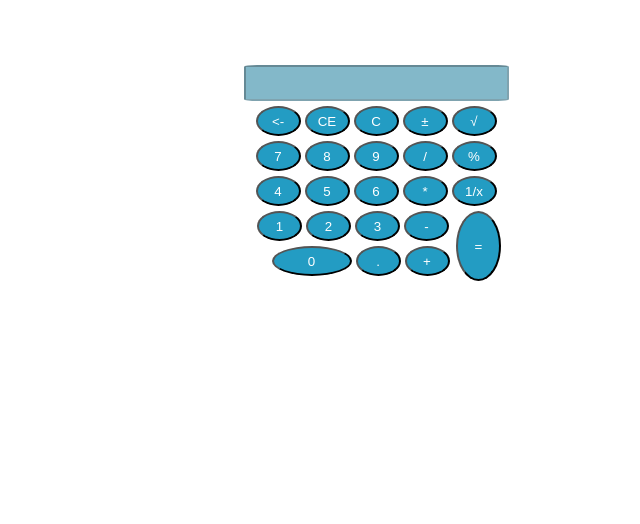
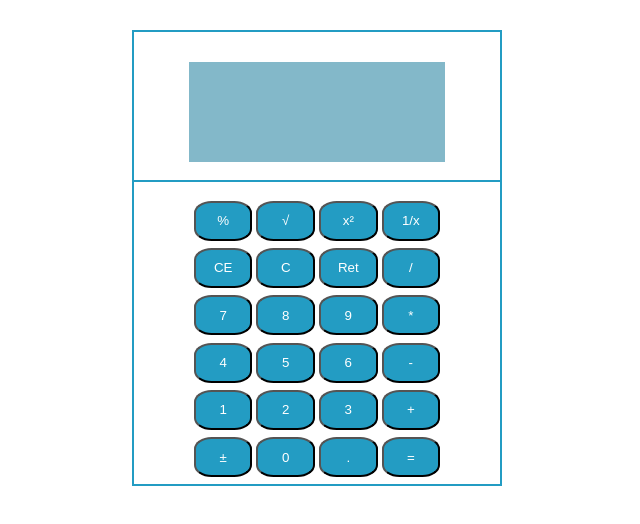
Before and after one commit to CarolPinilla/Calculadora, a plain HTML site: page index.html in a window 1280 px wide. Shown: the whole page, without its empty margins (264-904 px from the left). Drawn offline with Linux system fonts and the light colour scheme.

Commit message:
cambios de estilo finalizado y funcionamiento de mostrar en pantalla

```diff
--- a/css/style.css
+++ b/css/style.css
@@ -1,45 +1,64 @@
 body {
     margin: 30px;
+    width: auto;
+    height: auto;
+    font: bold;
 }
+header{
+    width: 100%;
+    border-bottom: 2px solid  #239CC3;
+}
+
+header div input{
+    width: 100%;
+}
+
+article{
+    width:100%;
+    margin-top:5%;
+
+}
+
 .Container{
     padding-top: 30px;
-    width: 100%;
+    margin-left: 30%;
+    width: 30%;
     text-align: center;
+    border: 2px solid  #239CC3;
+    height: 100%;
+}
+
+#res{
+    margin-bottom: 5%;
 }
 
 #res input{
-    height: 30px;
-    margin: 5px;
-    border-radius: 5%;
+    width: 70%;
+    height: 50px;
+    margin: 0px;
+    padding: 0%;
+    border:0px;
     background-color: #83B8C9;
     text-align: right;
+    font: x-large bold;
+    color: white;
+
 }
 
 #botones button{
-    margin-bottom: 5px;
-     width: 45px;
-     height: 30px;
-     border-radius: 100%;
+     margin-bottom: 2%;
+     width: 16%;
+     height: 40px;
+     border-radius: 30%;
      background-color: #239CC3;
      color: white;
 }
 
-#igual {
-    height: 70px !important;
-    position: absolute;
-    margin-top: -70px;
-    margin-left: 80px;
-}
-
-.cl, .ql{
-    margin-left:-46px;
-}
-
-#cero{
-    width: 80px !important;
-    margin-left: 15px;
-}
 
 #botones button:hover{
     background-color: #83B8C9;
 }
+
+.pl{
+    width: 100%;
+}
--- a/index.html
+++ b/index.html
@@ -12,64 +12,74 @@
 
 <body>
         <div class="Container">
+                <header>
                         <div id="res">
-            <input type="text" disabled id="mostrar" size="30"><br>
+                                <input type="text" disabled id="mostrarA">
+                                <input type="text" disabled id="mostrar">
                         </div>
+
+                </header>
 
                 <!--botones-->
 
-        <div id="botones">
+                <article id="botones">
 
                         <!--Primera linea de botones-->
-            <div class="pl">
-                    <button id="borrar_u" onclick="res()"><-</button>
-                    <button id="borrar_s" onclick="borrar()">CE</button>
-                    <button id="borrar_t" >C</button>
-                    <button id="pos_neg">±</button>
+                        <section class="pl">
+                                <button id="porcentaje">%</button>
                                 <button id="raiz">√</button>
-            </div>
+                                <button id="cuadrado">x²</button>
+                                <button id="sobrex">1/x</button>
+                        </section>
 
                         <!--Segunda linea de botones-->
 
-            <div class="sl">
-                    <button id="siete" onclick="mostrar(7)">7</button>
-                    <button id="ocho" onclick="mostrar(8)">8</button>
-                    <button id="nueve" onclick="mostrar(9)">9</button>
+                        <section class="sl">
+                                <button id="borrar_p">CE</button>
+                                <button id="borrar_t">C</button>
+                                <button id="retro" onclick="">Ret</button>
                                 <button id="dividir">/</button>
-                    <button id="porcentaje">%</button>
-            </div>
+                        </section>
 
                         <!--Tercera linea de botones-->
 
-            <div class="tl">
-                    <button id="cuatro">4</button>
-                    <button id="cinco">5</button>
-                    <button id="seis">6</button>
-                    <button id="mult">*</button>
-                    <button id="sobrex">1/x</button>
-            </div>
+                        <section class="tl">
+                                <button id="siete" onclick="recibir(7)">7</button>
+                                <button id="ocho" onclick="recibir(8)">8</button>
+                                <button id="nueve" onclick="recibir(9)">9</button>
+                                <button id="multiplicar">*</button>
+                        </section>
 
                         <!--Cuarta linea de botones-->
 
-            <div class="cl">
-                    <button id="siete">1</button>
-                    <button id="ocho">2</button>
-                    <button id="nueve">3</button>
+                        <section class="cl">
+                                <button id="cuatro" onclick="recibir(4)">4</button>
+                                <button id="cinco" onclick="recibir(5)">5</button>
+                                <button id="seis" onclick="recibir(6)">6</button>
                                 <button id="restar">-</button>
 
-            </div>
+                        </section>
 
                         <!--Quinta linea de botones-->
 
-            <div class="ql">
-                    <button id="cero">0</button>
-                    <button id="punto">.</button>
-                    <button id="sumar">+</button>
+                        <section class="ql">
+                                <button id="uno" onclick="recibir(1)">1</button>
+                                <button id="dos" onclick="recibir(2)">2</button>
+                                <button id="tres" onclick="recibir(3)">3</button>
+                                <button id="sumar" onclick="recibir('op')">+</button>
+                        </section>
 
-            </div>
+                        <!--sexta linea de botones-->
 
-            <button id="igual">=</button>
-        </div>
+                        <section class="sl">
+                                <button id="pos_neg">±</button>
+                                <button id="cero" onclick="recibir(0)">0</button>
+                                <button id="punto" onclick="recibir('.')">.</button>
+                                <button id="igual" onclick="recibir(10)">=</button>
+                        </section>
+
+                </article>
+
 
 
         </div>
--- a/js/javascript.js
+++ b/js/javascript.js
@@ -1,89 +1,44 @@
+//declaracion de variables
+var p = 0;
+var ini = 0;
+var nume1;
 
-function mostrar(n){
+// Funcion general que recibe los parametros enviados desde el html
+function recibir(n) {
+
     var x = document.getElementById("mostrar").value;
-    numeros.num2 = document.getElementById("mostrar").value = x + n;
-    console.log(num2);
 
-}
+    //Darle valor cuando este en blanco y le opriman cero
+    if (ini == 0 && n == ".") {
+        nume1 = document.getElementById("mostrar").value = "0.";
+        p = 1;
+    } else if (n == 1 || n == 2 || n == 3 || n == 4 || n == 5 || n == 6 || n == 7 || n == 8 || n == 9 || n == 0 || n == ".")
+        if (p == 0 && n == ".") { //Validacion cuando es el primer punto que ingresa
+            p = 1;
+            nume1 = document.getElementById("mostrar").value = x + n;
+
+        }
+        else if (p == 1 && n == ".") { //validacion si ya se ha ingresado algun punto
+            nume1 = document.getElementById("mostrar").value = x;
+
+        } else {//sino se ingresa ningun punto
+            nume1 = document.getElementById("mostrar").value = x + n;
+        }
+    ini = 1;
 
 
+    if (n == "op") {
+        this.operacion(nume1);
+        document.getElementById("mostrar").value = "";
+        nume1="";
+        ini = 0;
+        p = 0;
 
-function borrar(){
-    document.getElementById("mostrar").value = "";
-}
-
-
-
-
-/**Funcion de sumar */
-/*function Sumar() {
-
-    var num1 = document.getElementById("num1").value;
-    var num2 = document.getElementById("num2").value;
-    var res;
-    if (num1 == "") {
-        alert("Ingrese el numero en la casilla numero 1");
-
-    } else if (num2 == "") {
-        alert("Ingrese el numero en la casilla numero 2");
-    } else {
-        res = (parseInt(num1) + parseInt(num2));
-        alert(res);
     }
 
 
 }
-/** FUncion de Restar */
 
-/*function Restar() {
-
-    var num1 = document.getElementById("num1").value;
-    var num2 = document.getElementById("num2").value;
-    var res;
-    if (num1 == "") {
-        alert("Ingrese el numero en la casilla numero 1");
-
-    } else if (num2 == "") {
-        alert("Ingrese el numero en la casilla numero 2");
-    } else {
-        res = (num1 - num2);
-        alert(res);
-    }
+function operacion(element) {
+    console.log(element);
 }
-
-/**Funcion para multiplicar */
-/*function Multiplicar() {
-
-    var num1 = document.getElementById("num1").value;
-    var num2 = document.getElementById("num2").value;
-    var res;
-    if (num1 == "") {
-        alert("Ingrese el numero en la casilla numero 1");
-
-    } else if (num2 == "") {
-        alert("Ingrese el numero en la casilla numero 2");
-    } else {
-        res = (num1 * num2);
-        alert(res);
-    }
-}
-
-/**Funcion para dividir */
-
-/*function Dividir() {
-
-    var num1 = document.getElementById("num1").value;
-    var num2 = document.getElementById("num2").value;
-    var res;
-    if (num1 == "") {
-        alert("Ingrese el numero en la casilla numero 1");
-    } else if (num2 == 0) {
-        alert("Error matematico no puede dividir por 0");
-    } else {
-        res = (num1 / num2);
-        alert(res);
-    }
-}
-
-
-*/
```
Lines whose indentation alone changed are shown as unchanged.
